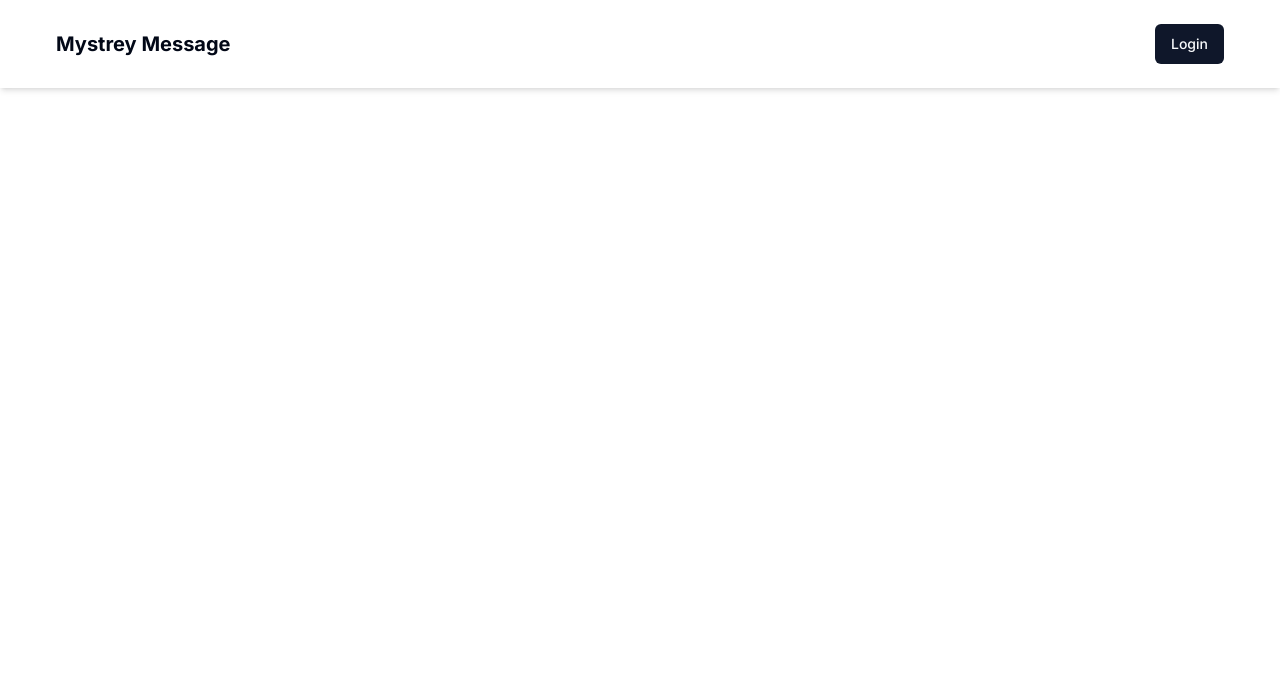
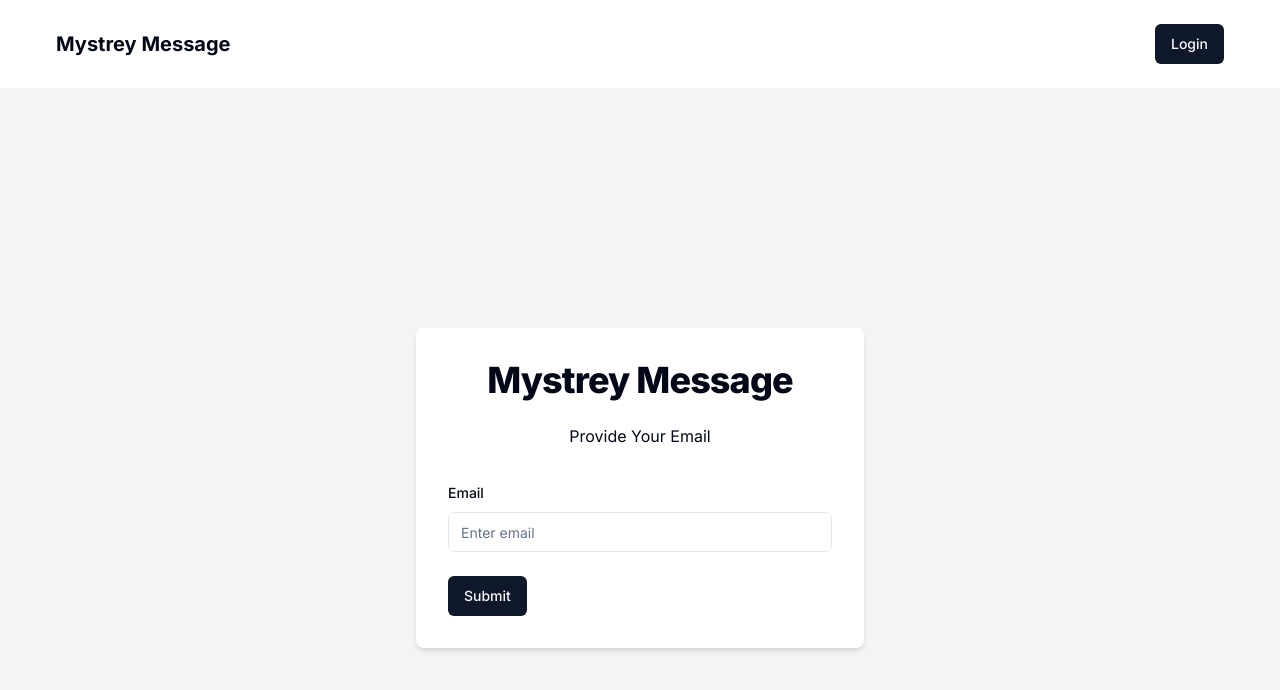
Before and after one commit to harshil-karia/Mystery-Message, a Next.js app: page /forgotPassword in a window 1280 px wide. Shown: the top 690 px of the page. Built offline with nearby package versions, Linux system fonts and the light colour scheme; no server answers.

Commit message:
Completed forgot password feature

```diff
--- a/src/app/(auth)/forgotPassword/page.tsx
+++ b/src/app/(auth)/forgotPassword/page.tsx
@@ -1,9 +1,97 @@
-import React from 'react'
+'use client'
+import { Button } from '@/components/ui/button'
+import { Form, FormControl, FormField, FormItem, FormLabel, FormMessage } from '@/components/ui/form'
+import { Input } from '@/components/ui/input'
+import { useToast } from '@/components/ui/use-toast'
+import { forgotPasswordSchema } from '@/schemas/forgotPasswordSchema'
+import { ApiResponse } from '@/types/APIResponse'
+import { zodResolver } from '@hookform/resolvers/zod'
+import axios, { AxiosError } from 'axios'
+import { Loader2 } from 'lucide-react'
+import { useSession } from 'next-auth/react'
+import { useRouter } from 'next/navigation'
+import React, { useEffect, useState } from 'react'
+import { useForm } from 'react-hook-form'
+import { z } from 'zod'
 
 const page = () => {
+	const [isSubmitting, setIsSubmitting] = useState(false)
+	const {data: session} = useSession()
+	const router = useRouter();
+	const {toast} = useToast();
+  	const form = useForm<z.infer<typeof forgotPasswordSchema>>({
+      resolver: zodResolver(forgotPasswordSchema)
+  	})
+
+  const onSubmit = async (data:z.infer<typeof forgotPasswordSchema>) => {
+	setIsSubmitting(true)
+	try {
+		const response = await axios.post('/api/forgotPassword',data);
+		if(response.data){
+			toast({
+				title: 'Success',
+				description: response.data.message,
+			  })
+		}
+		router.replace('/')
+	} catch (error) {
+		console.error('Error in sign-up', error)
+      const axiosError = error as AxiosError<ApiResponse>
+      let errorMessage = axiosError.response?.data.message
+      toast({
+        title: 'Signup Failed',
+        description: errorMessage,
+        variant: "destructive"
+      })
+	} finally {
+		setIsSubmitting(false);
+	}
+  }
+  	useEffect(() => {
+		if (session) {
+	  	router.replace('/dashboard')
+		}
+	}, [session, router])
+	if(session){
+		console.log(session)
+		return <div></div>
+	}
   return (
-    <div>
-
+    <div className="flex justify-center items-center min-h-screen bg-gray-100">
+        <div className="w-full max-w-md p-8 space-y-8 bg-white rounded-lg shadow-md">
+            <div className="text-center">
+                <h1 className="text-3xl font-extrabold tracking-tight lg:text-4xl mb-6">
+                Mystrey Message
+                </h1>
+                <p className="mb-4">Provide Your Email</p>
+            </div>
+            <Form {...form}>
+                <form onSubmit={form.handleSubmit(onSubmit)} className="space-y-6">
+                    <FormField
+                        name="email"
+                        control={form.control}
+                        render={({ field }) => (
+                            <FormItem>
+                                <FormLabel>Email</FormLabel>
+                                <FormControl>
+                                    <Input placeholder="Enter email" {...field} />
+                                </FormControl>
+                                <FormMessage />
+                            </FormItem>
+                        )}
+                    />
+                    <Button type="submit" disabled={isSubmitting}>
+              		{
+                		isSubmitting ? (
+                  			<>
+                    			<Loader2 className="mr-2 h-4 w-4 animate-spin"/> Please Wait
+                  			</>
+                		) : ('Submit')
+              }
+            </Button>
+                </form>
+            </Form>
+        </div>
     </div>
   )
 }
--- a/src/app/(auth)/sign-in/page.tsx
+++ b/src/app/(auth)/sign-in/page.tsx
@@ -102,13 +102,13 @@ const page = () => {
                   <FormMessage />
                 </FormItem>
               )}
-            />
+            /><br></br>
             <span
               onClick={forgotPassword}
               style={{ cursor: 'pointer', color: 'blue', textDecoration: 'underline' }}
             >
               Forgot Password
-            </span>
+            </span><br></br>
             <Button type="submit" disabled={isSubmitting}>
               {
                 isSubmitting ? (
--- /dev/null
+++ b/src/schemas/forgotPasswordSchema.ts
@@ -0,0 +1,5 @@
+import { z } from "zod";
+
+export const forgotPasswordSchema = z.object({
+    email: z.string().email({message: "Invalid Email address"}),
+})
```
